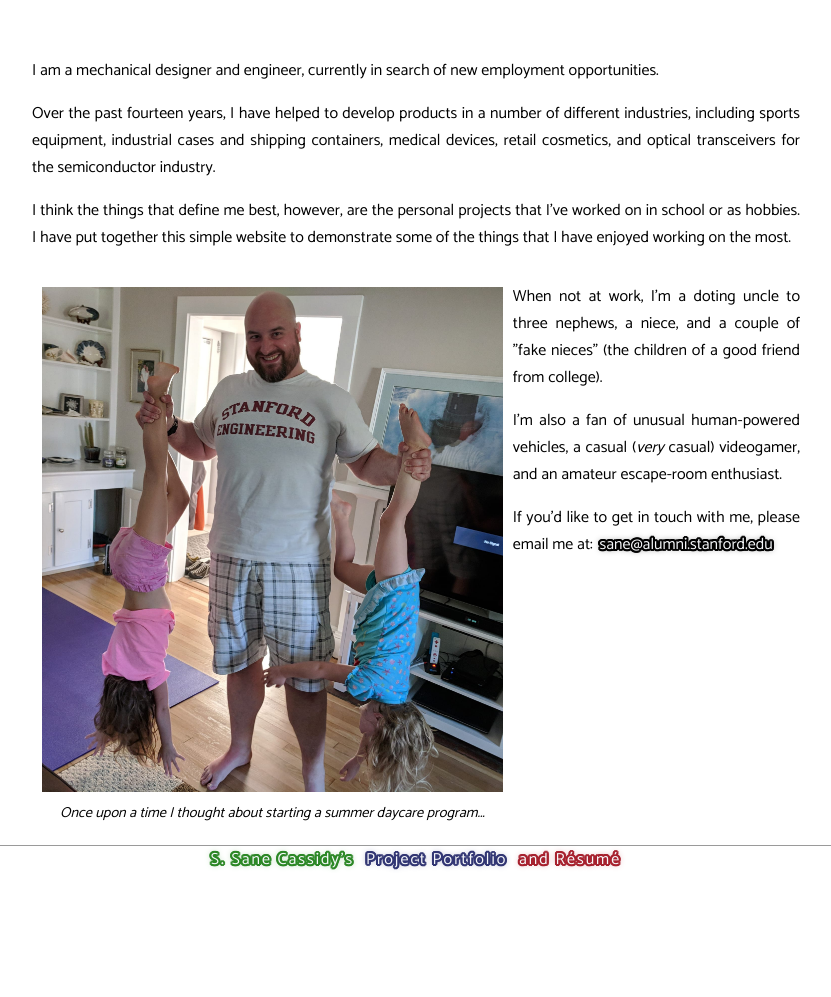
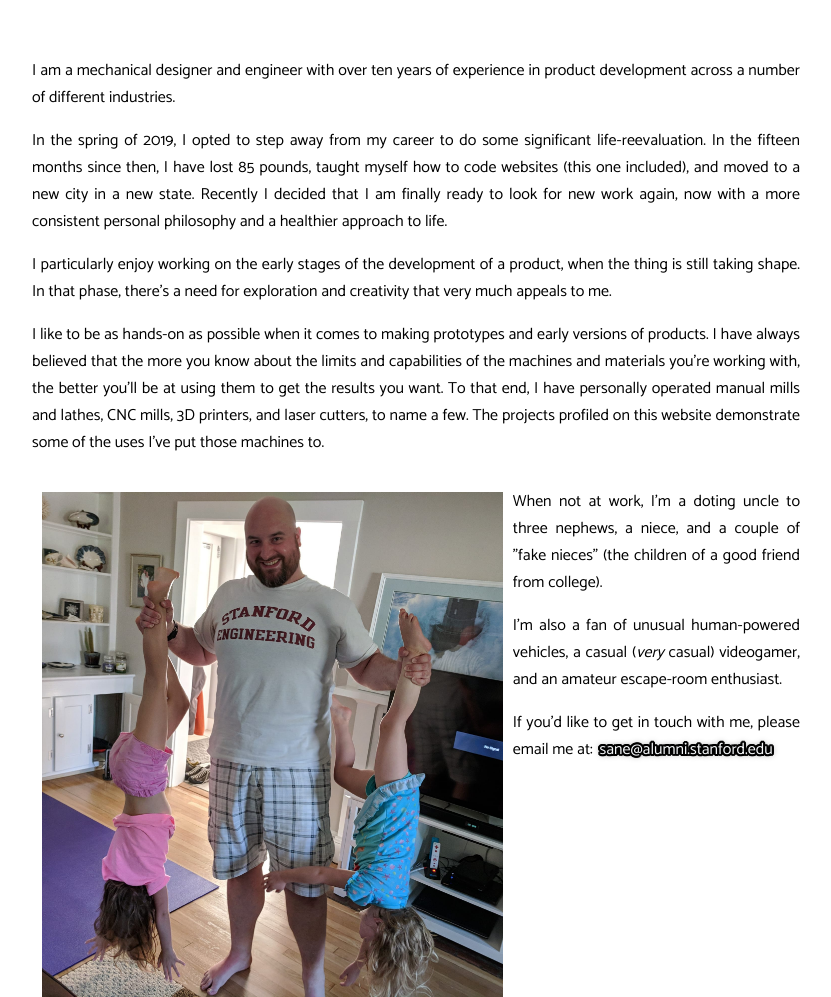
Before and after one commit to sanecassidy/portfolio, a plain HTML site: page aboutSane.html in a window 1280 px wide. Shown: the top 997 px of the page, without its empty margins (224-1055 px from the left). Before the commit the page ends 873 px from the top, so only its background shows below. Drawn offline with nearby package versions, Linux system fonts and the light colour scheme; a web font is replaced by a local one.

Commit message:
Added new text to About page

```diff
--- a/aboutSane.html
+++ b/aboutSane.html
@@ -42,11 +42,14 @@
 
       <main>
 
-        <p>I am a mechanical designer and engineer, currently in search of new employment opportunities.</p>
+        <p>I am a mechanical designer and engineer with over ten years of experience in product development across a number of different industries.</p>
         <p class="onePointFive"></p>
-        <p>Over the past fourteen years, I have helped to develop products in a number of different industries, including sports equipment, industrial cases and shipping containers, medical devices, retail cosmetics, and optical transceivers for the semiconductor industry.</p>
+        <p>In the spring of 2019, I opted to step away from my career to do some significant life-reevaluation. In the fifteen months since then, I have lost 85 pounds, taught myself how to code websites (this one included), and moved to a new city in a new state. Recently I decided that I am finally ready to look for new work again, now with a more consistent personal philosophy and a healthier approach to life.</p>
+
         <p class="onePointFive"></p>
-        <p>I think the things that define me best, however, are the personal projects that I've worked on in school or as hobbies.  I have put together this simple website to demonstrate some of the things that I have enjoyed working on the most.</p>
+        <p>I particularly enjoy working on the early stages of the development of a product, when the thing is still taking shape. In that phase, there's a need for exploration and creativity that very much appeals to me.</p>
+        <p class="onePointFive"></p>
+        <p>I like to be as hands-on as possible when it comes to making prototypes and early versions of products. I have always believed that the more you know about the limits and capabilities of the machines and materials you're working with, the better you'll be at using them to get the results you want. To that end, I have personally operated manual mills and lathes, CNC mills, 3D printers, and laser cutters, to name a few. The projects profiled on this website demonstrate some of the uses I've put those machines to.</p>
 
         <section>
           <figure>
```
